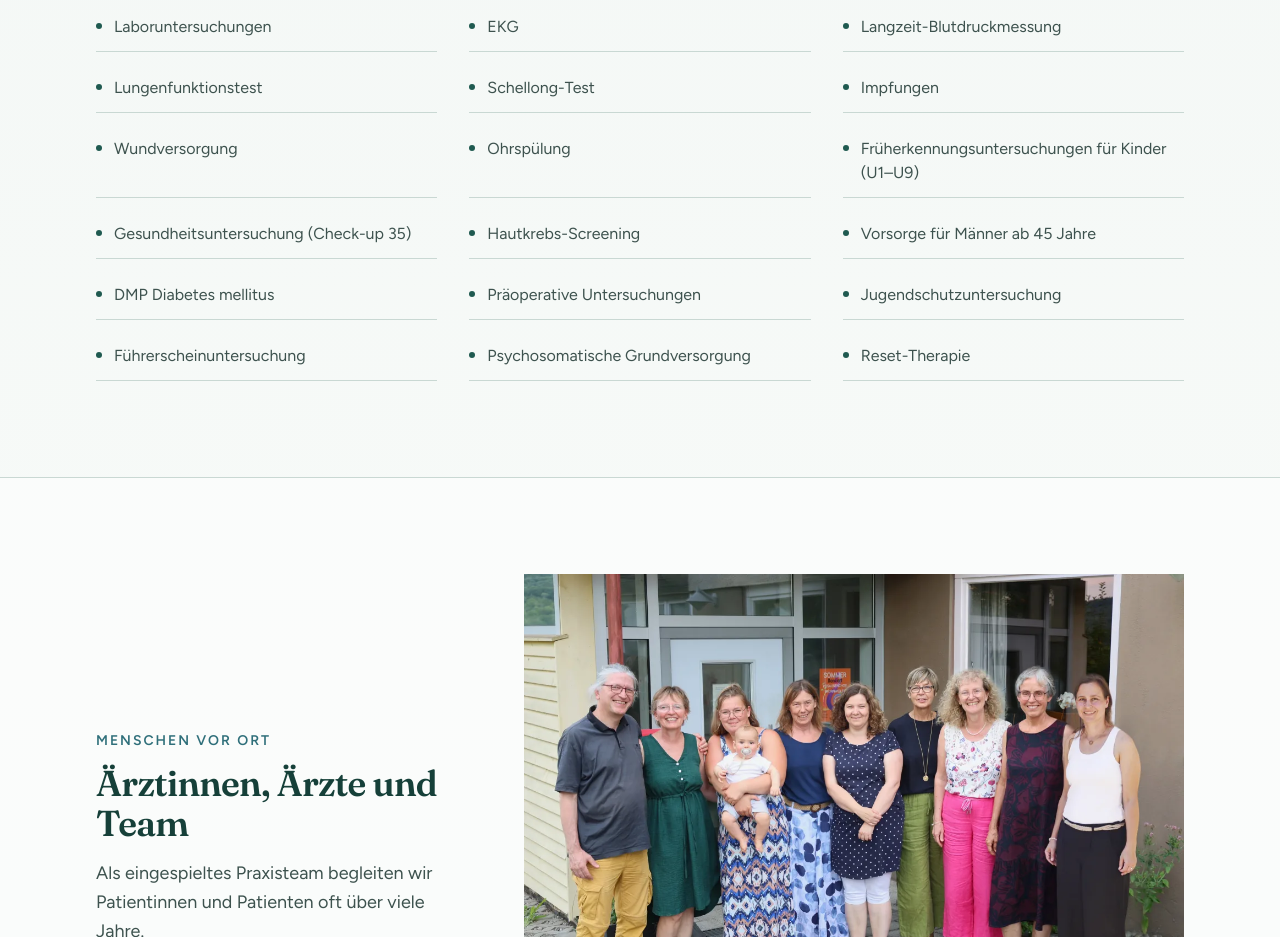
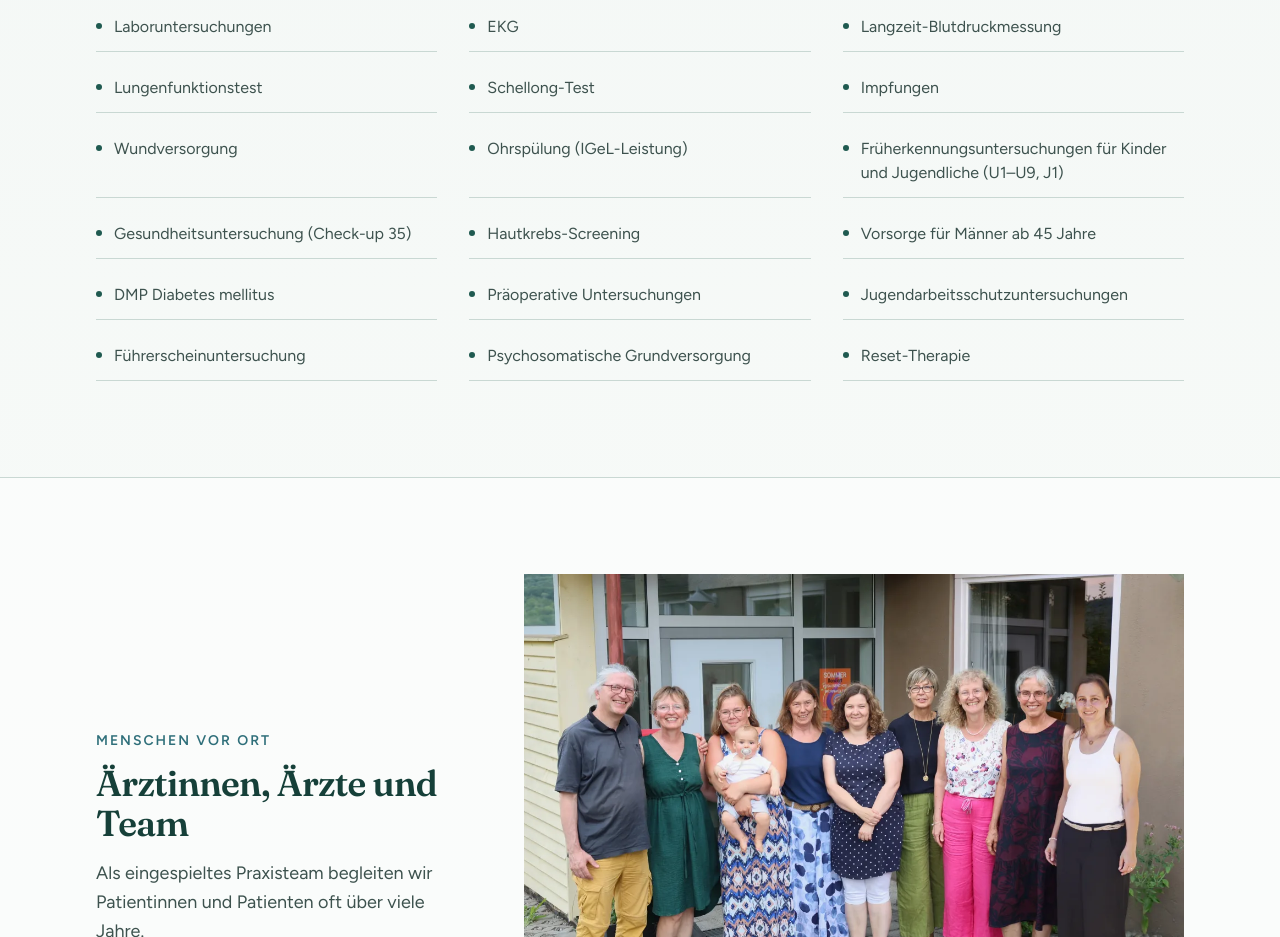
Before and after one commit to djschilling/praxis-drschilling-website, an Astro site: page / in a window 1280 px wide. Shown: the part 2034-2971 px from the top of the page. Built offline with nearby package versions, Linux system fonts and the light colour scheme; Astro itself is replaced by a stand-in of ours.

Commit message:
Leistungsspektrum aktualisieren
Amp-Thread-ID: https://ampcode.com/threads/T-01a0d22b-d37c-74fb-9e2d-3526b17e7eb2
Co-authored-by: David ChurchTools <dschilling@churchtools.de>

```diff
--- a/src/pages/index.astro
+++ b/src/pages/index.astro
@@ -34,14 +34,14 @@ const leistungen = [
   'Schellong-Test',
   'Impfungen',
   'Wundversorgung',
-  'Ohrspülung',
-  'Früherkennungsuntersuchungen für Kinder (U1–U9)',
+  'Ohrspülung (IGeL-Leistung)',
+  'Früherkennungsuntersuchungen für Kinder und Jugendliche (U1–U9, J1)',
   'Gesundheitsuntersuchung (Check-up 35)',
   'Hautkrebs-Screening',
   'Vorsorge für Männer ab 45 Jahre',
   'DMP Diabetes mellitus',
   'Präoperative Untersuchungen',
-  'Jugendschutzuntersuchung',
+  'Jugendarbeitsschutzuntersuchungen',
   'Führerscheinuntersuchung',
   'Psychosomatische Grundversorgung',
   'Reset-Therapie'
```
